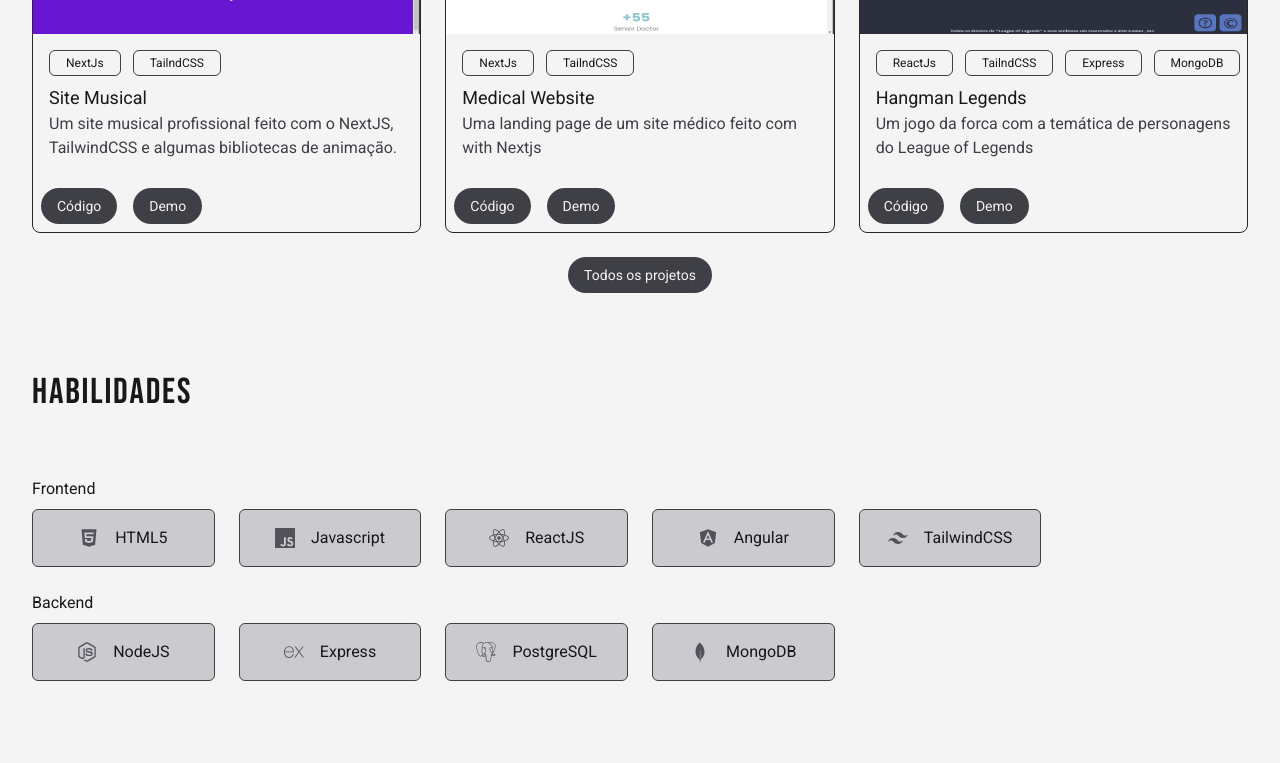
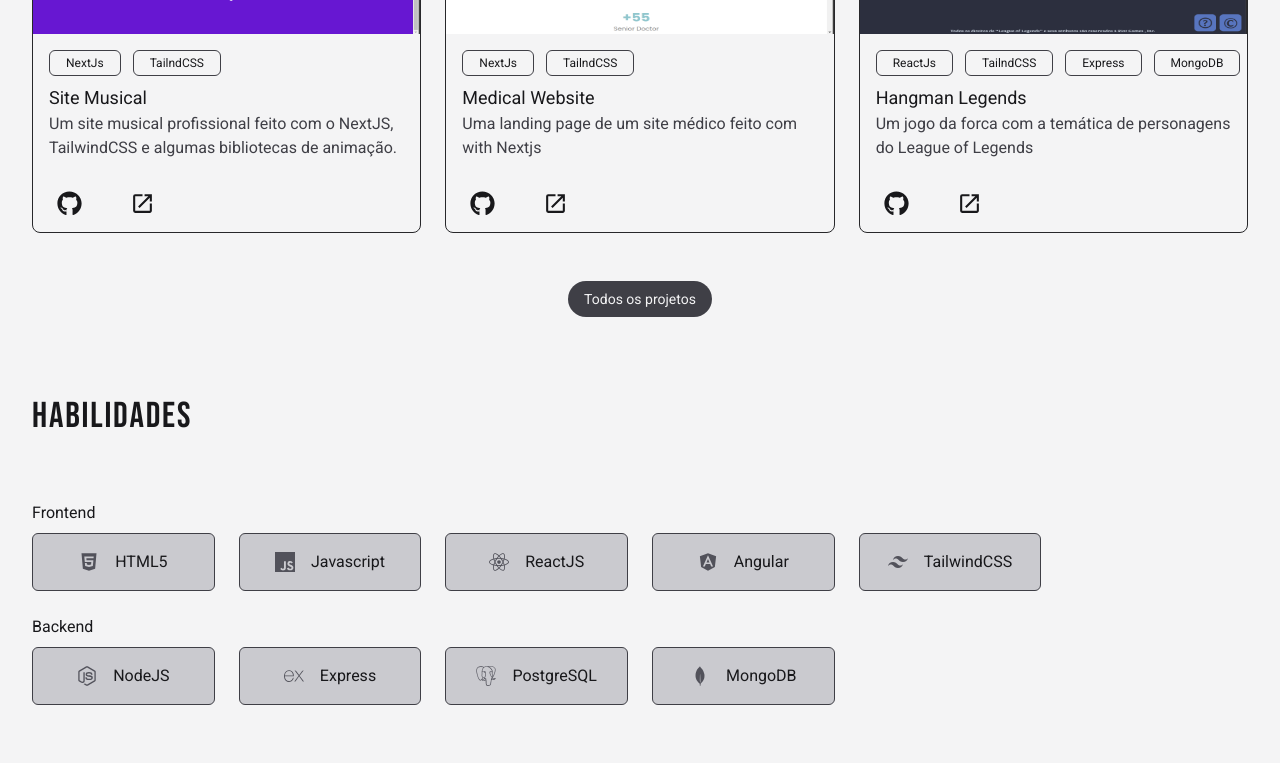
Before and after one commit to fomes/next-portfolio, a Next.js app: page / in a window 1280 px wide. Shown: the part 1187-1950 px from the top of the page. Built offline with nearby package versions, Linux system fonts and the light colour scheme.

Commit message:
Update NavList lang toggle and project card links

```diff
--- a/src/app/globals.css
+++ b/src/app/globals.css
@@ -31,5 +31,5 @@
 }
 
 .link-animate {
-  @apply animate-bounce transition-all duration-300 hover:tracking-[0.4rem];
+  @apply transition-all duration-300 hover:tracking-[0.4rem];
 }
--- a/src/components/NavBarList/index.tsx
+++ b/src/components/NavBarList/index.tsx
@@ -46,18 +46,7 @@ export function NavBarList({
                   }}
                   linkType={"link"}
                 >
-                  {animateNavList ? (
-                    <p className="link-animate">{title}</p>
-                  ) : (
-                    <TypeAnimation
-                      repeat={1}
-                      speed={50}
-                      wrapper="span"
-                      cursor={false}
-                      className="link-animate"
-                      sequence={[`${title}`, 500]}
-                    />
-                  )}
+                  <p className="link-animate">{title}</p>
                 </CustomLink>
               )}
             </>
--- a/src/components/ProjectCard/index.tsx
+++ b/src/components/ProjectCard/index.tsx
@@ -5,6 +5,8 @@ import Link from "next/link";
 import { useContext } from "react";
 import { LangContext } from "@/context/LangContext";
 import { infoEN, infoBR } from "@/data/userInfo";
+import { FaGithub } from "react-icons/fa";
+import { MdOpenInNew } from "react-icons/md";
 
 interface ProjectCardProps {
   project: (typeof infoEN.projects)[0];
@@ -45,16 +47,16 @@ export function ProjectCard({ project }: ProjectCardProps) {
           <Link
             target="_blank"
             href={project.sourceCode}
-            className="btn-base btn-primary"
+            className="btn-base f-hover"
           >
-            {info.projectSection.btnSource}
+            <FaGithub size={25} />
           </Link>
           <Link
             target="_blank"
             href={project.liveAt}
-            className="btn-base btn-primary"
+            className="btn-base f-hover"
           >
-            {info.projectSection.btnDemo}
+            <MdOpenInNew size={25} />
           </Link>
         </div>
       </div>
--- a/src/components/ProjectSection/index.tsx
+++ b/src/components/ProjectSection/index.tsx
@@ -20,7 +20,7 @@ export function ProjectSection() {
           return <ProjectCard key={project.id} project={project} />;
         })}
       </div>
-      <div className="mt-6 flex justify-center">
+      <div className="mt-12 flex justify-center">
         <Link
           target="_blank"
           href={"https://github.com/fomes"}
```
